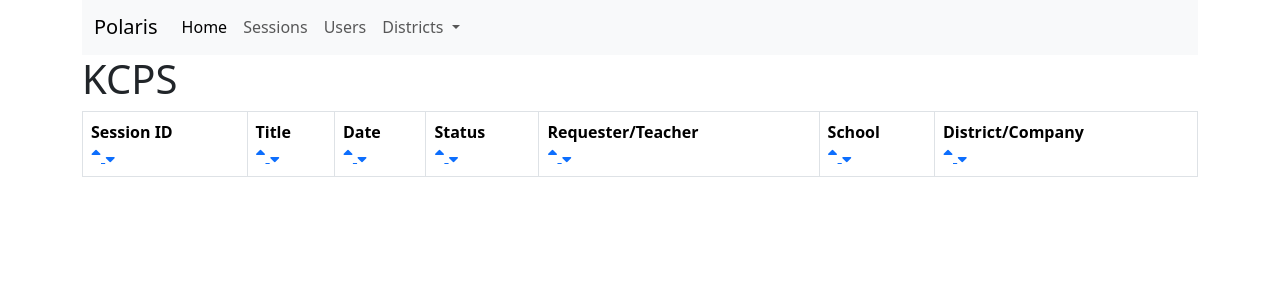
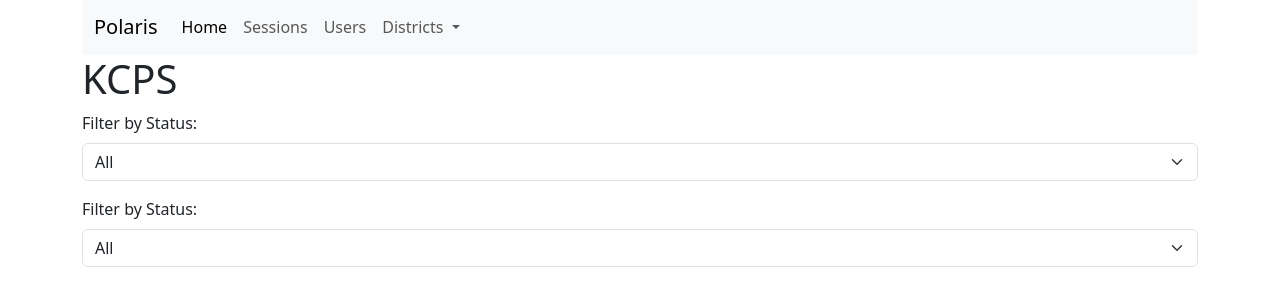
Before and after one commit to admiralorbiter/prepkc-polaris, a Flask app: page /districts/kcps in a window 1280 px wide. Shown: the part 49-332 px from the top of the page. Run offline with Flask 3, Linux system fonts and the light colour scheme; data that the repository does not hold is empty; some libraries are stand-ins or nearby versions.

Commit message:
dual filter kcps

```diff
--- a/app/routes/views.py
+++ b/app/routes/views.py
@@ -1,7 +1,8 @@
-from flask import render_template, request
+from flask import redirect, render_template, request, url_for
 from app import app
 from app.models import Session, User
 from datetime import datetime, timedelta
+from flask import session
 
 # Home Page
 @app.route("/", methods=["GET"])
@@ -96,3 +97,39 @@ def filter_sessions():
     else:
         sessions_data = Session.query.filter(Session.date >= one_year_ago).all()
     return render_template("session_table.html", sessions=sessions_data)
+
+@app.route("/filter-kcps", methods=["GET"])
+def filter_kcps():
+    one_year_ago = datetime.now() - timedelta(days=365)
+
+    # Update session with current filters if provided, else use existing session values
+    if 'statusFilter' in request.args:
+        session['statusFilter'] = request.args.get('statusFilter')
+    if 'schoolFilter' in request.args:
+        session['schoolFilter'] = request.args.get('schoolFilter')
+
+    # Use session values for filters if available
+    status_filter = session.get('statusFilter', '')
+    school_filter = session.get('schoolFilter', '')
+
+    # Start with a base query
+    query = Session.query.filter(Session.date >= one_year_ago, Session.district_or_company.ilike("KANSAS CITY PUBLIC SCHOOL DISTRICT"))
+
+    # Apply status filter if present
+    if status_filter:
+        query = query.filter(Session.status.ilike(f"%{status_filter}%"))
+
+    # Apply school filter if present
+    if school_filter:
+        query = query.filter(Session.school.ilike(f"%{school_filter}%"))  # Adjust field name as necessary
+
+    # Execute the query
+    sessions_data = query.all()
+
+    return render_template("session_table.html", sessions=sessions_data)
+
+@app.route("/clear-filters", methods=["GET"])
+def clear_filters():
+    session.pop('statusFilter', None)  # Remove the filter from the session if it exists
+    session.pop('schoolFilter', None)
+    return redirect(url_for('filter_kcps'))  # Redirect back to the filter page or wherever appropriate
--- a/app/templates/districts/kcps.html
+++ b/app/templates/districts/kcps.html
@@ -4,6 +4,28 @@
 
 {% block content %}
     <h1>KCPS</h1>
+    <div class="mb-3">
+        <label for="statusFilter" class="form-label">Filter by Status:</label>
+        <select id="statusFilter" name="statusFilter" class="form-select" hx-get="/filter-kcps" hx-target="#districtTable" hx-trigger="change">
+            <option value="">All</option>
+            <option value="Completed">Completed</option>
+            <option value="Draft">Draft</option>
+            <option value="Confirmed">Confirmed</option>
+            <option value="Requested">Requested</option>
+            <!-- Add more status options as needed -->
+        </select>
+    </div>
+    <div class="mb-3">
+        <label for="schoolFilter" class="form-label">Filter by Status:</label>
+        <select id="schoolFilter" name="schoolFilter" class="form-select" hx-get="/filter-kcps" hx-target="#districtTable" hx-trigger="change">
+            <option value="">All</option>
+            <option value="EAST HIGH SCHOOL">East High</option>
+            <option value="FOREIGN LANGUAGE ACADEMY">FLA</option>
+            <option value="MANUAL CAREER & TECH. CTR.">Manual</option>
+            <option value="NORTHEAST HIGH SCHOOL">Northeast</option>
+            <!-- Add more status options as needed -->
+        </select>
+    </div>
     <div id="districtTable" hx-get="/load-district-table?district=kcps" hx-trigger="load">
         <!-- session_table.html content will be loaded here -->
         Loading Data Please Wait...
```
